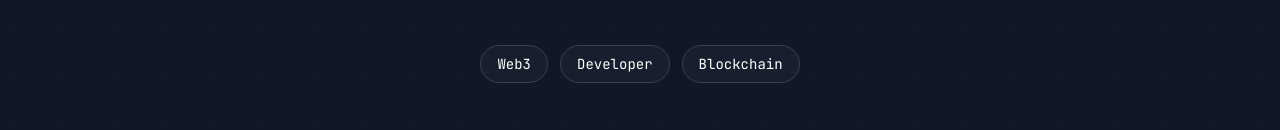
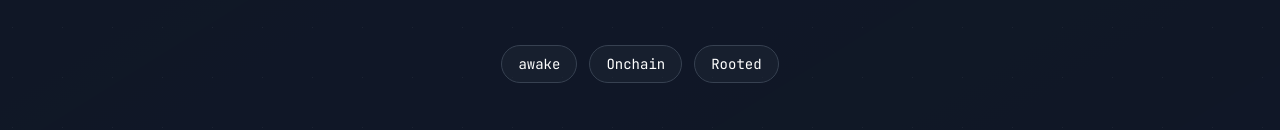
Before and after one commit to Yours-Pranav/port, a plain HTML site: page index.html in a window 1280 px wide. Shown: the part 435-565 px from the top of the page. Drawn offline with nearby package versions, Linux system fonts and the light colour scheme.

Commit message:
Update index.html

```diff
--- a/index.html
+++ b/index.html
@@ -55,13 +55,13 @@
             <div class="flex justify-center mb-12">
                 <div class="flex flex-wrap gap-3 justify-center">
                     <span class="px-4 py-2 bg-gray-800/50 border border-gray-700 rounded-full text-sm hover:border-purple-500 transition-colors duration-300">
-                        Web3
+                        awake
                     </span>
                     <span class="px-4 py-2 bg-gray-800/50 border border-gray-700 rounded-full text-sm hover:border-blue-500 transition-colors duration-300">
-                        Developer
+                        Onchain
                     </span>
                     <span class="px-4 py-2 bg-gray-800/50 border border-gray-700 rounded-full text-sm hover:border-green-500 transition-colors duration-300">
-                        Blockchain
+                        Rooted
                     </span>
                 </div>
             </div>
```
